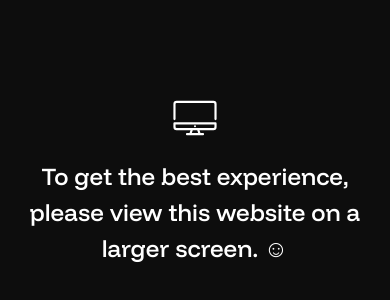
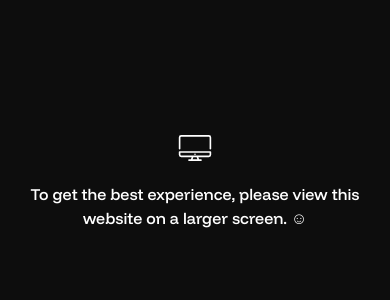
Before and after one commit to moochh/portfolio, a React (Vite) app: page / in a window 390 px wide. Shown: the part 242-542 px from the top of the page. Built offline with nearby package versions, Linux system fonts and the light colour scheme.

Commit message:
adjust mobile view size

```diff
--- a/src/style/style.css
+++ b/src/style/style.css
@@ -158,10 +158,10 @@ html,
 }
 .mobile-view svg {
   fill: white;
-  width: 48px;
+  width: 36px;
 }
 .mobile-view p {
-  font-size: 24px;
+  font-size: 16px;
   font-family: "medium";
   color: white;
   text-align: center;
--- a/src/style/style.scss
+++ b/src/style/style.scss
@@ -108,11 +108,11 @@ html,
 
 	svg {
 		fill: white;
-		width: 48px;
+		width: 36px;
 	}
 
 	p {
-		font-size: 24px;
+		font-size: 16px;
 		font-family: 'medium';
 		color: white;
 		text-align: center;
```
